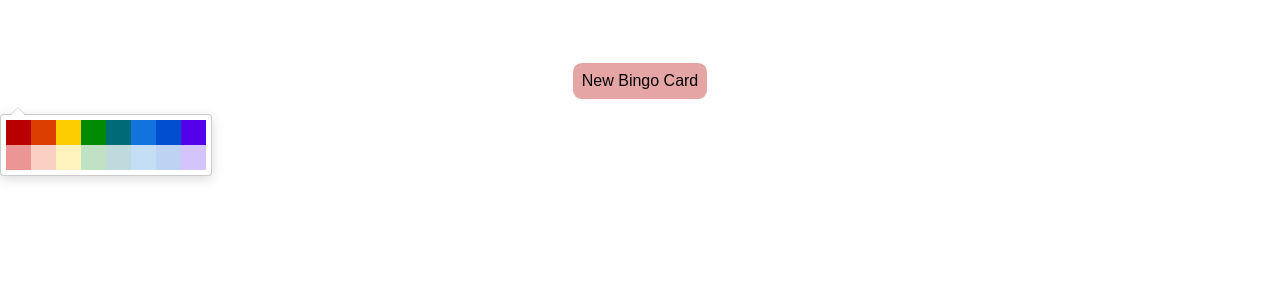
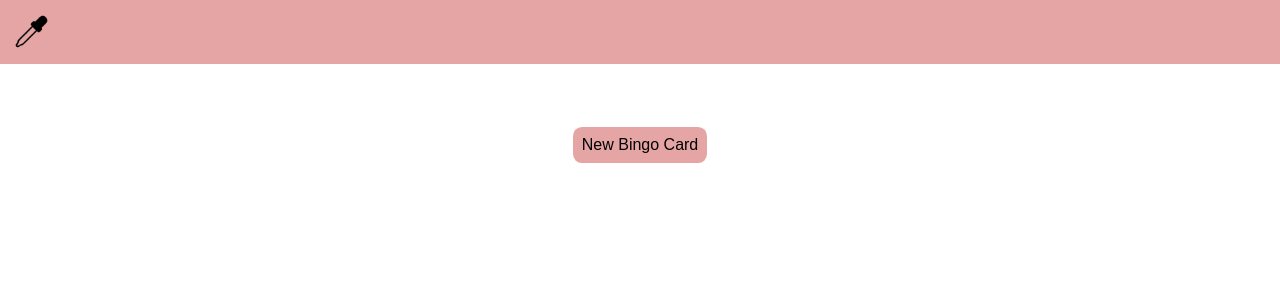
Before and after one commit to TNTSPLASH-ORG/BingoApp, a React (Create React App) app: page / in a window 1280 px wide. Shown: the top 300 px of the page. Built offline with nearby package versions, Linux system fonts and the light colour scheme; the HTML template or start-up script is replaced by a standard one.

Commit message:
Add Color Picker

```diff
--- a/src/App.css
+++ b/src/App.css
@@ -15,6 +15,10 @@
   flex-direction: column;
   font-family: "Roboto", sans-serif;
   border-collapse: collapse;
+}
+
+.flex-header {
+  font-weight: bold;
 }
 
 .flex-column,
@@ -73,3 +77,23 @@
   background-color: #4CAF50; /* Green */
   color: white;
 }
+
+nav {
+  display: flex;
+  height: 4em;
+  width: 100%;
+  display: flex;
+  text-align: left;
+  justify-content: left;
+}
+
+.color_icon {
+  text-align: center;
+  justify-content: center;
+  padding: 0.85em;
+  margin-left: 0em;
+}
+
+.github-picker {
+  margin-left: 0.35em;
+}
--- a/src/App.js
+++ b/src/App.js
@@ -1,7 +1,7 @@
 import React, { useState, useEffect } from "react";
 import "./App.css";
 import BingoCard from "./BingoCard";
-import ColorPicker from "./ColorPicker"
+import ColorPicker from "./ColorPicker";
 import { v4 as uuidv4 } from "uuid";
 
 const LOCAL_STORAGE_KEY = "bingoapp.BingoCard";
@@ -18,13 +18,15 @@ function App() {
   });
 
   const [color, setColor] = useState(() => {
-    const storedcolor = JSON.parse(localStorage.getItem(LOCAL_STORAGE_KEY_COLOR));
+    const storedcolor = JSON.parse(
+      localStorage.getItem(LOCAL_STORAGE_KEY_COLOR)
+    );
     if (storedcolor) {
-      return storedcolor
+      return storedcolor;
     } else {
-      return "#E6A5A5"
+      return "#E6A5A5";
     }
-  })
+  });
 
   useEffect(() => {
     localStorage.setItem(LOCAL_STORAGE_KEY, JSON.stringify(bingocard));
@@ -43,13 +45,13 @@ function App() {
       do {
         randomInt = Math.floor(Math.random() * (max - min + 1)) + min;
       } while (randomInts.includes(randomInt));
-      randomInts.push(randomInt)
+      randomInts.push(randomInt);
     }
     return randomInts;
   }
 
   function buildRandomIntsObject(min, max, count) {
-    const randomInts = getRandomIntsInRange(min, max, count)
+    const randomInts = getRandomIntsInRange(min, max, count);
     const randomIntsObjs = [];
 
     randomInts.map((digit) => {
@@ -101,55 +103,52 @@ function App() {
 
   function toggleBackground(id) {
     const updatedBingoCard = bingocard.map((card) => {
-
       const updatedNumbers = card.numbers.map((num) => {
         if (id === num.id) {
-
-          const newNum = { ...num }
+          const newNum = { ...num };
 
           if (num.backgroundColor === "#FFFFFF") {
-            newNum.backgroundColor = color
+            newNum.backgroundColor = color;
           } else {
-            newNum.backgroundColor = "#FFFFFF"
+            newNum.backgroundColor = "#FFFFFF";
           }
 
-          return newNum
+          return newNum;
         }
 
         return num;
-      })
+      });
 
-      card.numbers = updatedNumbers
+      card.numbers = updatedNumbers;
 
-      return card
+      return card;
     });
-    setBingoCard(updatedBingoCard)
+    setBingoCard(updatedBingoCard);
   }
 
   function handleColorPick(color, event) {
-    setColor(color.hex)
+    setColor(color.hex);
     const updatedBingoCard = bingocard.map((card) => {
-
       const updatedNumbers = card.numbers.map((num) => {
-
-        const newNum = { ...num }
+        const newNum = { ...num };
 
         if (num.backgroundColor !== "#FFFFFF") {
-          newNum.backgroundColor = color.hex
+          newNum.backgroundColor = color.hex;
         }
 
-        return newNum
-      })
+        return newNum;
+      });
 
-      card.numbers = updatedNumbers
+      card.numbers = updatedNumbers;
 
-      return card
+      return card;
     });
-    setBingoCard(updatedBingoCard)
+    setBingoCard(updatedBingoCard);
   }
 
   return (
     <>
+      <ColorPicker style={{marginleft:'0.35em'}} color={color} handleColorPick={handleColorPick}/>
       <div className="wrapper">
         <BingoCard
           className="item"
@@ -159,9 +158,14 @@ function App() {
         />
       </div>
       <div className="button">
-        <button className="btn" style={{backgroundColor: color}} onClick={handleNewBingo}>New Bingo Card</button>
+        <button
+          className="btn"
+          style={{ backgroundColor: color }}
+          onClick={handleNewBingo}
+        >
+          New Bingo Card
+        </button>
       </div>
-      <ColorPicker handleColorPick={handleColorPick}/>
     </>
   );
 }
--- a/src/ColorPicker.js
+++ b/src/ColorPicker.js
@@ -1,8 +1,32 @@
-import React from 'react'
-import { GithubPicker } from 'react-color';
+import { render } from "@testing-library/react";
+import React, { useState, useCallback } from "react";
+import { GithubPicker } from "react-color";
+
+function handleClick(renderStatus, setRender) {
+    if (renderStatus === true) {
+        renderStatus = false
+        setRender(false)
+    } else {
+        renderStatus = true
+        setRender(true)
+    }
+}
 
 export default function ColorPicker(props) {
-    return(
-        <GithubPicker onChange={props.handleColorPick}/>
-    )
+  const [hasRender, setRender] = useState(false);
+
+  return (
+    <>
+      <nav style={{ backgroundColor: props.color }}>
+        <img
+          className="color_icon"
+          src={require("./imgs/colorpicker.png")}
+          alt="Color Picker Icon"
+          style={{ width: "35px", height: "35px" }}
+          onClick={() => handleClick(hasRender, setRender)}
+        ></img>
+      </nav>
+      {hasRender && <GithubPicker onChange={props.handleColorPick} />}
+    </>
+  );
 }
```
Also changed, not shown: src/imgs/colorpicker.png (added).
